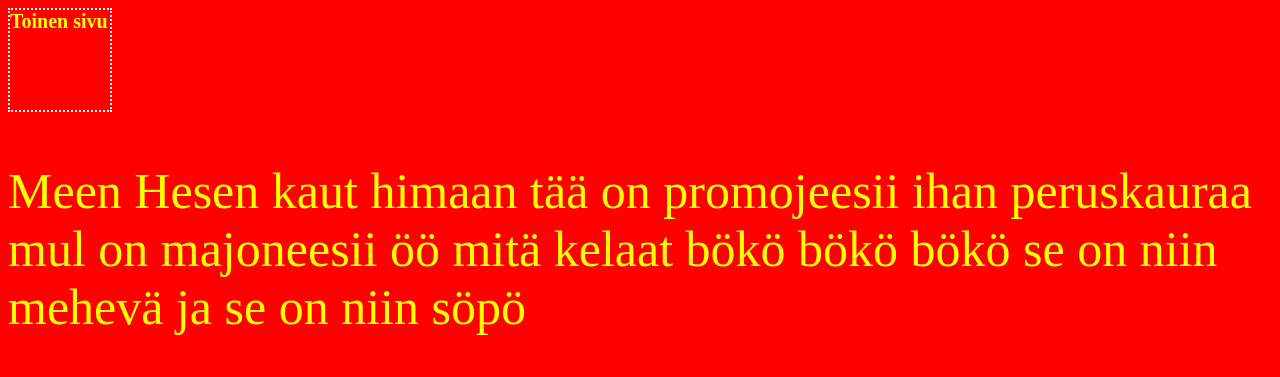
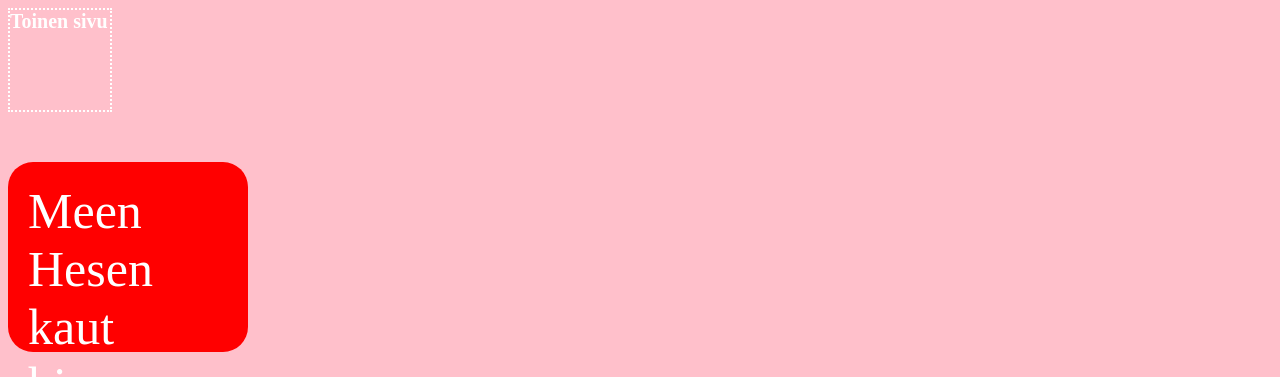
Before and after one commit to OGSesetti/DirkTendick, a plain HTML site: page second.html in a window 1280 px wide. Shown: the top 377 px of the page. Drawn offline with Linux system fonts and the light colour scheme.

Commit message:
Update joejjo.css

```diff
--- a/sivukoodit/joejjo.css
+++ b/sivukoodit/joejjo.css
@@ -6,10 +6,10 @@ h1 {
   height: 100px;
   width: 100px;
 }
-body {background-color: red;}
+body {background-color: pink;}
 p {font-size: 12px;}
-body {color: yellow;}
-p {color: yellow;}
+body {color: white;}
+p {color: white;}
 ul {
 list-style-type: square;
 }
@@ -18,6 +18,11 @@ list-style-type: lower-alpha;
 }
 p {
  font-size: 50px;
+    border-radius: 25px;
+  background: red;
+  padding: 20px;
+  width: 200px;
+  height: 150px;
 }
 a {
  font-size: 30px;
```
